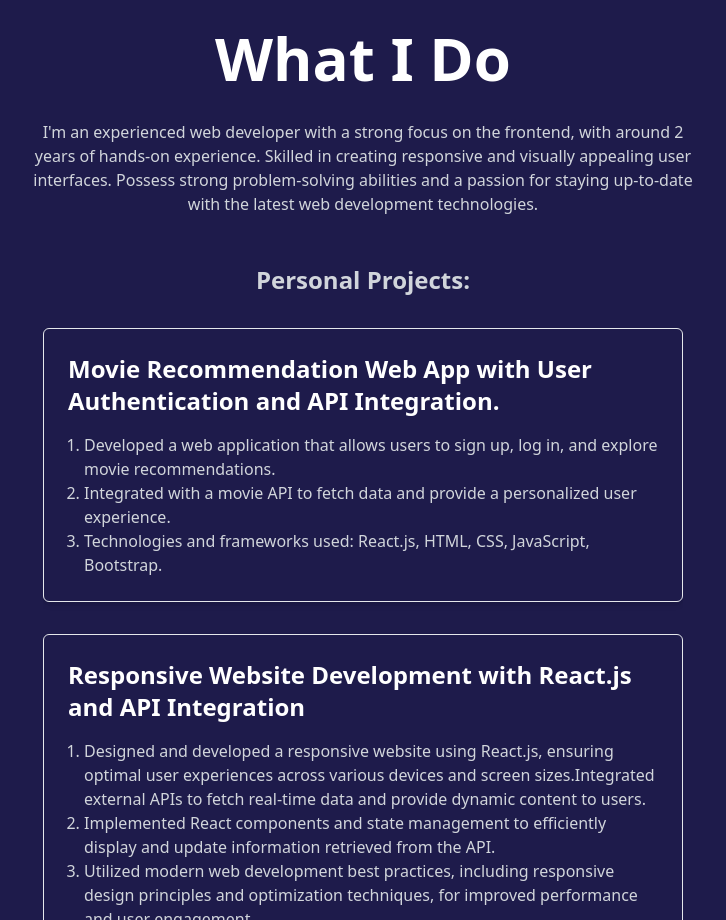
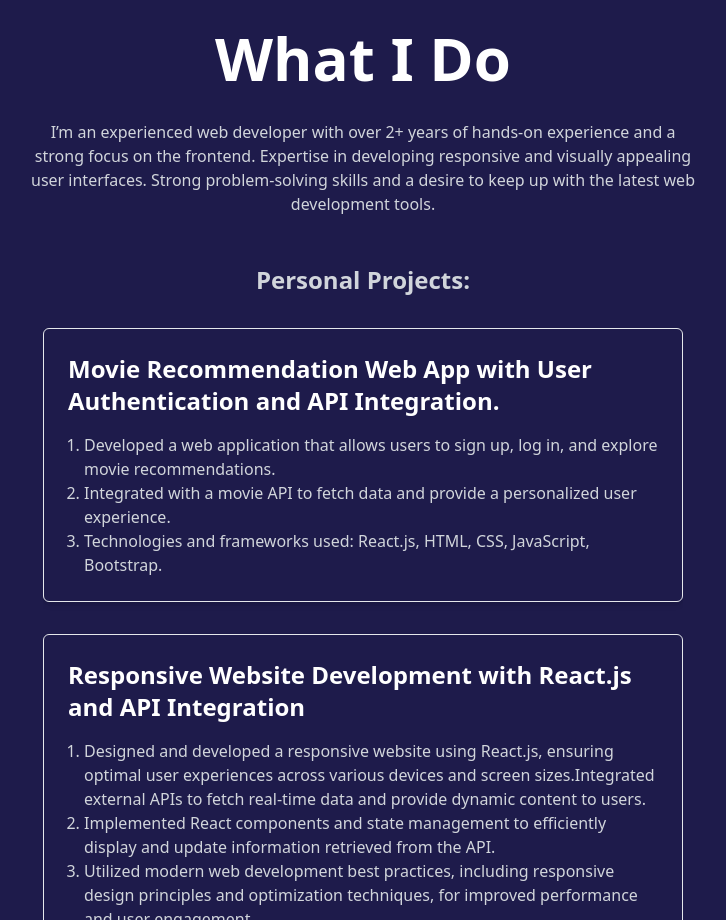
Before and after one commit to richa2762000/portfolio, a React (Create React App) app: page / in a window 1280 px wide. Shown: the part 900-1820 px from the top of the page, without its empty margins (277-1003 px from the left). Built offline with nearby package versions, Linux system fonts and the light colour scheme.

Commit message:
Update About.js

```diff
--- a/src/Components/About/About.js
+++ b/src/Components/About/About.js
@@ -8,23 +8,28 @@ const About = () => {
           What I Do
         </h4>
         <p className="text-center text-gray-300 max-w-2xl mx-auto">
-          I'm an experienced web developer with a strong focus on the frontend,
-          with around 2 years of hands-on experience. Skilled in creating
-          responsive and visually appealing user interfaces. Possess strong
-          problem-solving abilities and a passion for staying up-to-date with
-          the latest web development technologies.
+          I’m an experienced web developer with over 2+ years of hands-on
+          experience and a strong focus on the frontend. Expertise in developing
+          responsive and visually appealing user interfaces. Strong
+          problem-solving skills and a desire to keep up with the latest web
+          development tools.
         </p>
-        <h1 className="text-center text-2xl font-bold mt-12 mb-4 text-gray-300">Personal Projects:</h1>
+        <h1 className="text-center text-2xl font-bold mt-12 mb-4 text-gray-300">
+          Personal Projects:
+        </h1>
         <div className="mx-auto overflow-hidden mt-8 w-full md:w-3/4 lg:w-1/2">
-          {Value.map((value, index) => (
-            <div key={index} className="p-6 border rounded-md bg-gray-800 shadow-md hover:shadow-lg bg-transparent hover:bg-gray-700 transition duration-300 ease-in-out transform hover:scale-105 mb-8">
+          {Value?.map((value, index) => (
+            <div
+              key={index}
+              className="p-6 border rounded-md bg-gray-800 shadow-md hover:shadow-lg bg-transparent hover:bg-gray-700 transition duration-300 ease-in-out transform hover:scale-105 mb-8"
+            >
               <h1 className="text-lg md:text-xl lg:text-2xl font-bold mb-4 text-white">
                 {value.title}
               </h1>
               <ol className="list-decimal pl-4 text-gray-300">
-                <li>{value.order1}</li>
-                <li>{value.order2}</li>
-                <li>{value.order3}</li>
+                {value.order1 && <li>{value.order1}</li>}
+                {value.order2 && <li>{value.order2}</li>}
+                {value.order3 && <li>{value.order3}</li>}
               </ol>
             </div>
           ))}
```
